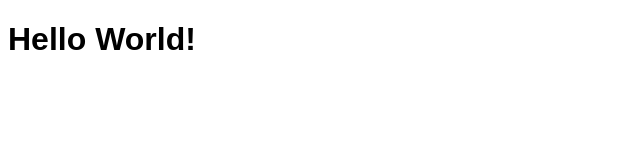
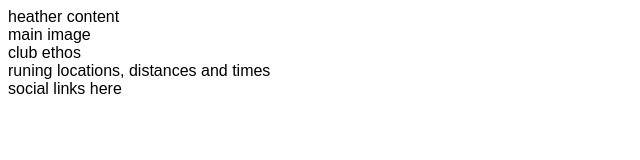
Before and after one commit to DinisMachado87/love-runing, a plain HTML site: page index.html in a window 1280 px wide. Shown: the whole page, without its empty margins (0-640 px from the left). Drawn offline with Linux system fonts and the light colour scheme.

Commit message:
add skeleton of the page

```diff
--- a/index.html
+++ b/index.html
@@ -12,7 +12,23 @@
 </head>
 
 <body>
-    <h1>Hello World!</h1>
+    <header>
+        heather content
+    </header>
+
+    <section>
+        main image
+    </section>
+    <section>
+        club ethos
+    </section>
+    <section>
+        runing locations, distances and times
+    </section>
+
+    <footer>
+        social links here
+    </footer>
 </body>
 
 </html>
```
